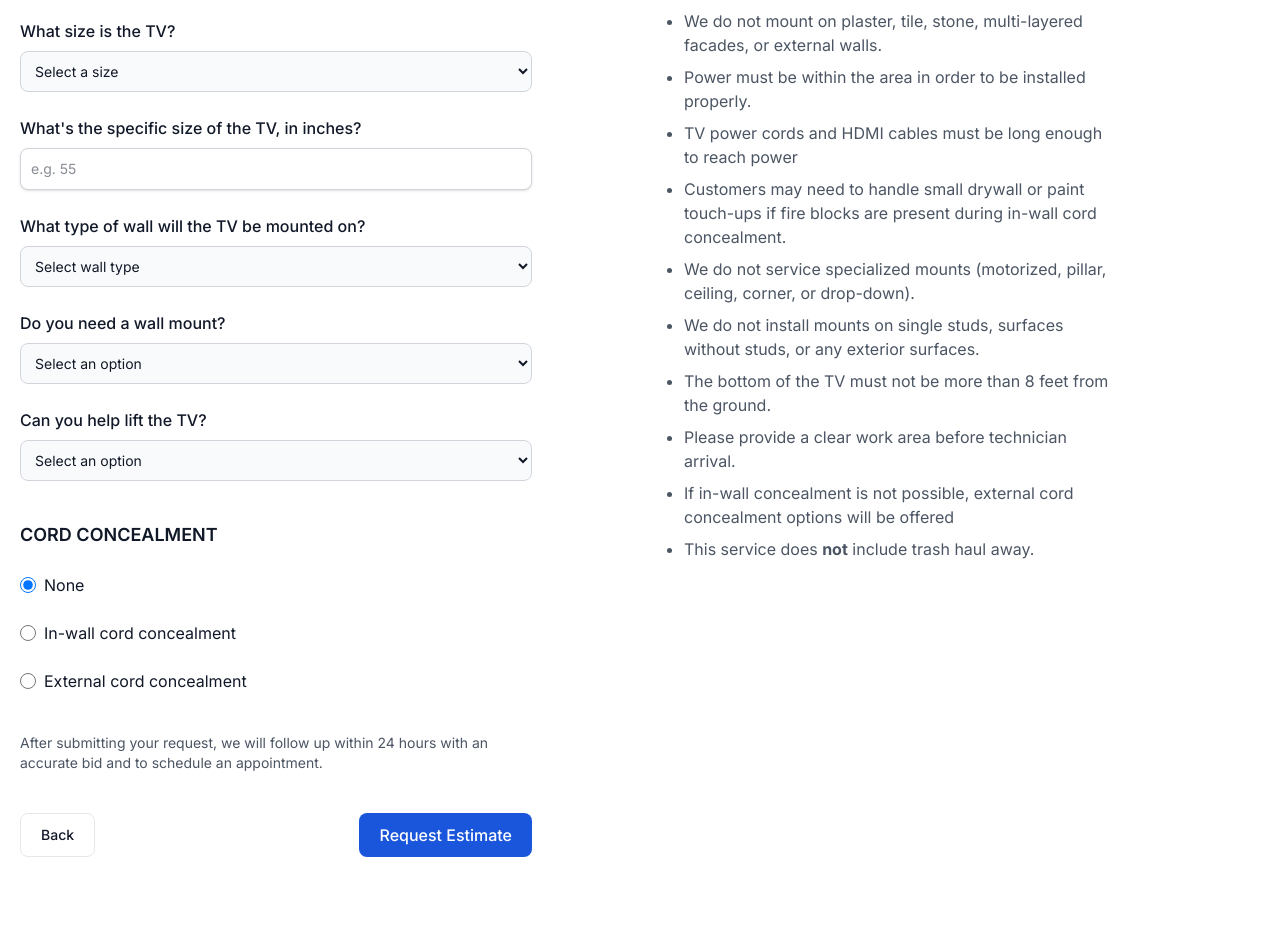
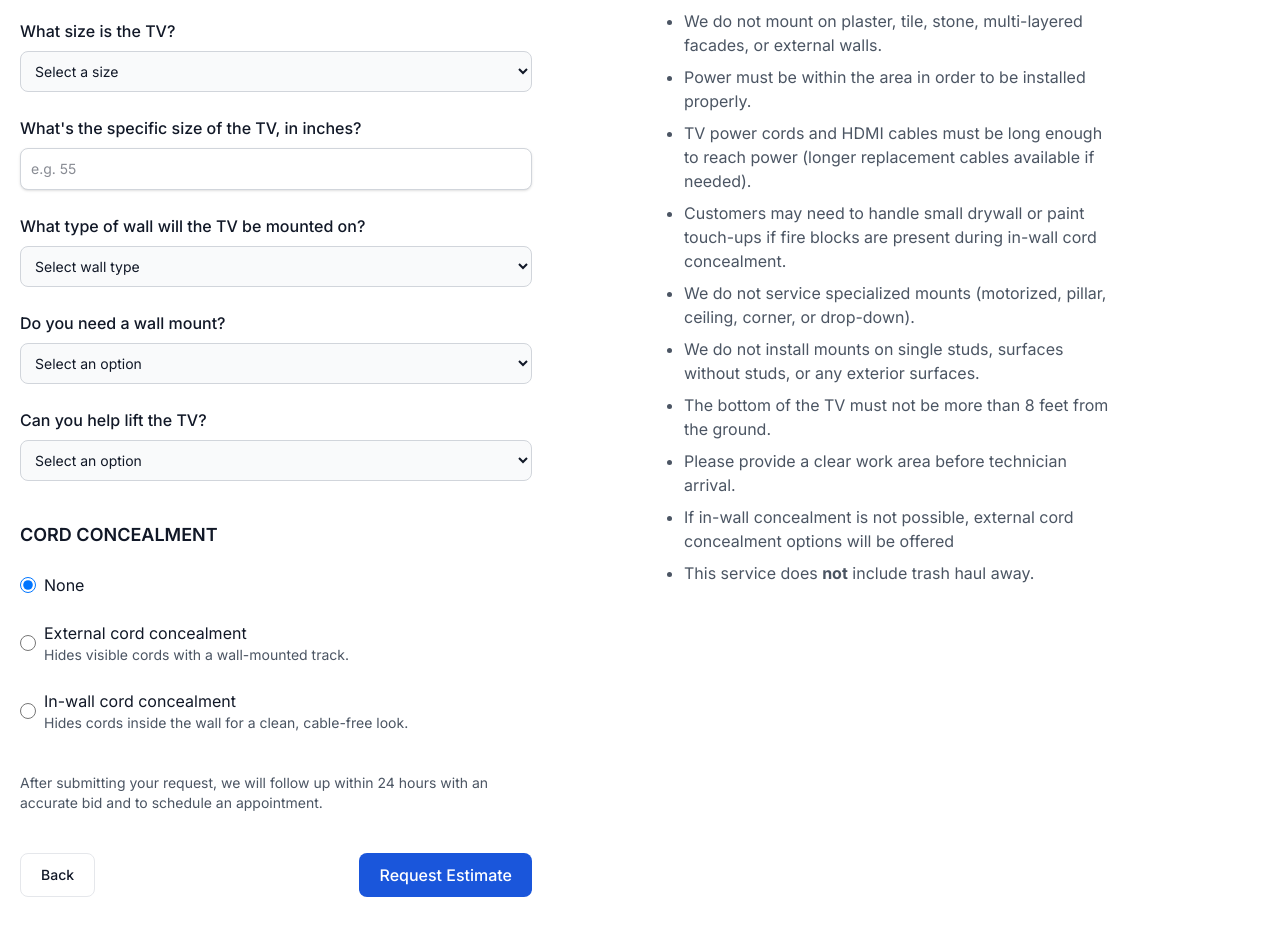
Before and after one commit to ToddWebDev/smart-home-next-js, a Next.js app: page /tv-wall-mounting/quote/mounting-info in a window 1280 px wide. Shown: the part 380-1310 px from the top of the page. Built offline with nearby package versions, Linux system fonts and the light colour scheme.

Commit message:
Update tv mounting information page

```diff
--- a/src/app/tv-wall-mounting/quote/mounting-info/page.tsx
+++ b/src/app/tv-wall-mounting/quote/mounting-info/page.tsx
@@ -131,10 +131,13 @@ export default function ContactInfo() {
                 <option value="flat">Flat</option>
                 <option value="tilting">Tilted</option>
                 <option value="full-motion">Full Motion</option>
+                <option value="flush">Flush mount</option>
               </Select>
 
               {typeof data.needMount === "string" &&
-                ["flat", "tilting", "full-motion"].includes(data.needMount) && (
+                ["flat", "tilting", "full-motion", "flush"].includes(
+                  data.needMount,
+                ) && (
                   <div
                     className="mt-4 mb-4 flex items-center rounded-lg bg-blue-50 p-4 text-sm text-blue-800 dark:bg-gray-800 dark:text-blue-400"
                     role="alert"
@@ -168,6 +171,12 @@ export default function ContactInfo() {
                           Full motion mounts give maximum flexibility to extend,
                           swivel, and tilt the TV in almost any direction for
                           the perfect view.
+                        </>
+                      )}
+                      {data.needMount === "flush" && (
+                        <>
+                          Flush mounts are slim and sit tight against the wall
+                          for art-style displays.
                         </>
                       )}
                     </div>
@@ -218,20 +227,6 @@ export default function ContactInfo() {
                 <input
                   type="radio"
                   name="addOn"
-                  value="inWall"
-                  checked={data.addOn === ("inWall" as QuoteFormData["addOn"])}
-                  onChange={(e) =>
-                    update({ addOn: e.target.value as QuoteFormData["addOn"] })
-                  }
-                  className="h-4 w-4 border-gray-300 text-blue-600 focus:ring-blue-500 dark:border-gray-600 dark:bg-gray-700 dark:ring-offset-gray-800 dark:focus:ring-blue-600"
-                />
-                In-wall cord concealment
-              </label>
-
-              <label className="flex items-center gap-x-2 text-base text-gray-900 dark:text-gray-100">
-                <input
-                  type="radio"
-                  name="addOn"
                   value="externalMasking"
                   checked={
                     data.addOn === ("externalMasking" as QuoteFormData["addOn"])
@@ -241,7 +236,31 @@ export default function ContactInfo() {
                   }
                   className="h-4 w-4 border-gray-300 text-blue-600 focus:ring-blue-500 dark:border-gray-600 dark:bg-gray-700 dark:ring-offset-gray-800 dark:focus:ring-blue-600"
                 />
-                External cord concealment
+                <div className="flex flex-col">
+                  <span>External cord concealment</span>
+                  <span className="text-sm text-gray-600 dark:text-gray-400">
+                    Hides visible cords with a wall-mounted track.
+                  </span>
+                </div>
+              </label>
+
+              <label className="flex items-center gap-x-2 text-base text-gray-900 dark:text-gray-100">
+                <input
+                  type="radio"
+                  name="addOn"
+                  value="inWall"
+                  checked={data.addOn === ("inWall" as QuoteFormData["addOn"])}
+                  onChange={(e) =>
+                    update({ addOn: e.target.value as QuoteFormData["addOn"] })
+                  }
+                  className="h-4 w-4 border-gray-300 text-blue-600 focus:ring-blue-500 dark:border-gray-600 dark:bg-gray-700 dark:ring-offset-gray-800 dark:focus:ring-blue-600"
+                />
+                <div className="flex flex-col">
+                  <span>In-wall cord concealment</span>
+                  <span className="text-sm text-gray-600 dark:text-gray-400">
+                    Hides cords inside the wall for a clean, cable-free look.
+                  </span>
+                </div>
               </label>
             </div>
           </fieldset>
@@ -311,6 +330,7 @@ export default function ContactInfo() {
             </li>
             <li>
               TV power cords and HDMI cables must be long enough to reach power
+              (longer replacement cables available if needed).
             </li>
             <li>
               Customers may need to handle small drywall or paint touch-ups if
```
